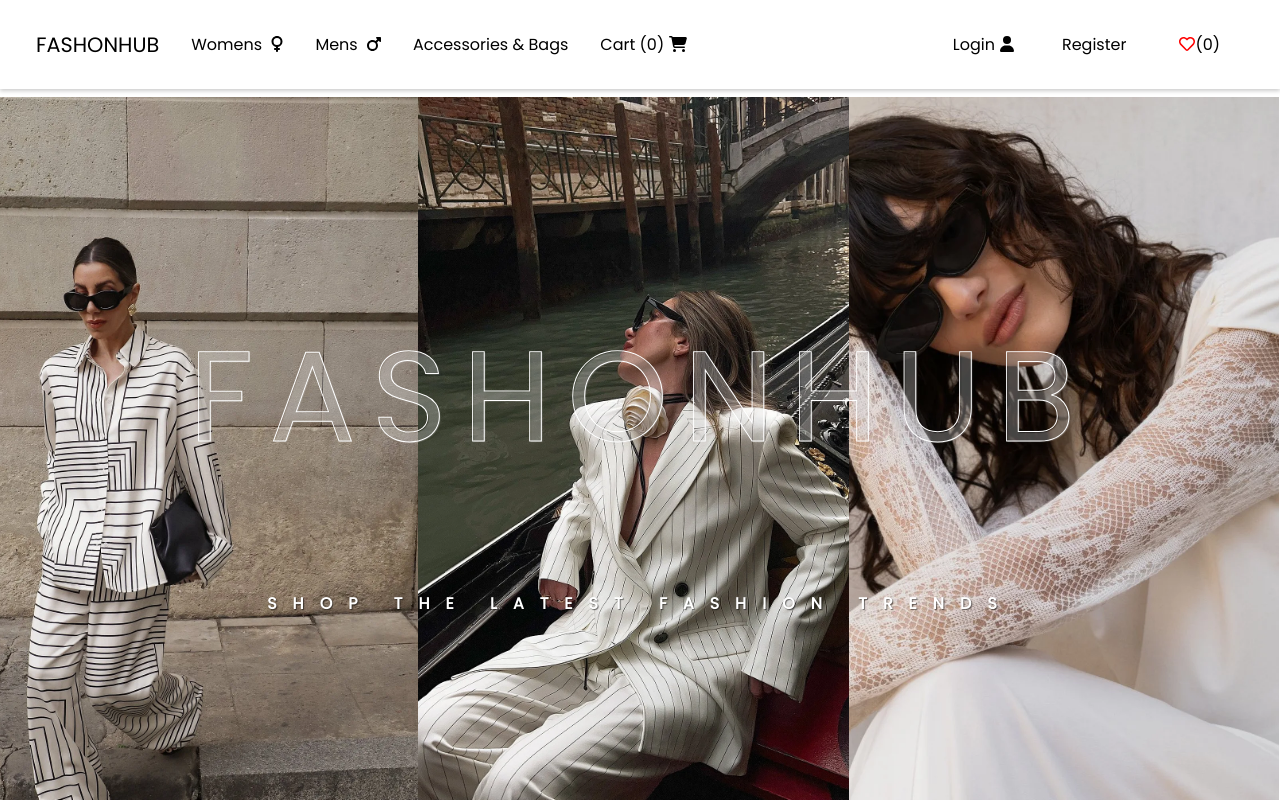
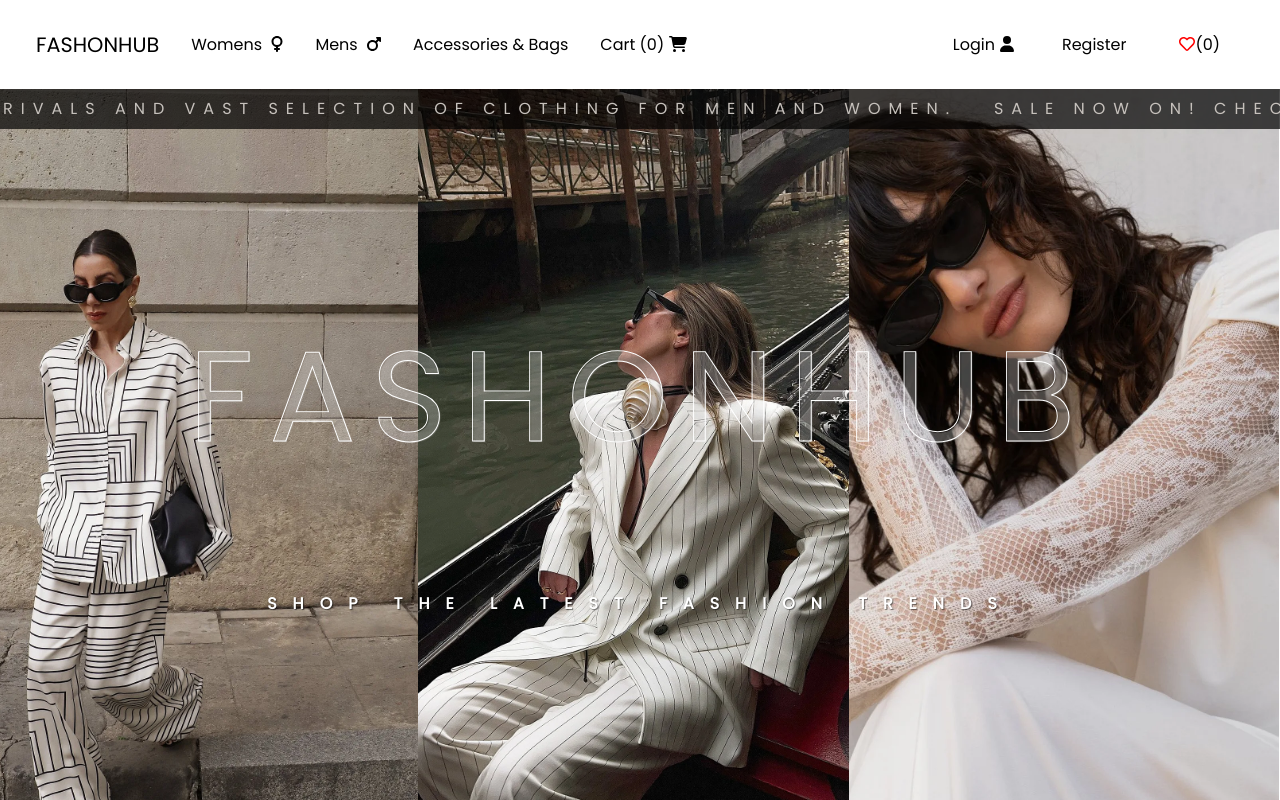
Before and after one commit to ellinorjanssonl/E-commercive, a React (Vite) app in the folder Frontend/: page / in a window 1280 px wide. Shown: the top 800 px of the page. Built offline with nearby package versions, Linux system fonts and the light colour scheme.

Commit message:
banner added

```diff
--- a/Frontend/src/Pages/Css/Home.css
+++ b/Frontend/src/Pages/Css/Home.css
@@ -1,8 +1,43 @@
+@keyframes scrollBanner {
+  from {
+    transform: translateX(100%);
+  }
+  to {
+    transform: translateX(-100%);
+  }
+}
+
+.banner {
+  background-color: rgba(0, 0, 0, 0.7);
+  color: rgb(198, 193, 188);
+  padding: 0.5rem;
+  position:absolute;
+  top: 1;
+  width: 100%;
+  letter-spacing: 0.5rem;
+  text-transform: uppercase;
+  white-space: nowrap;
+  overflow: hidden;
+  z-index: 100;
+}
+
+.banner-text {
+  display: inline-block;
+  animation: scrollBanner 15s linear infinite;
+}
+
+@keyframes scrollBanner {
+  0% {
+    transform: translateX(0%);
+  }
+  100% {
+    transform: translateX(-50%);
+  }
+}
+
 .home {
     display: flex;
     width: 100%;
-    height: auto;
-    margin-top: 0.5rem;
     margin-bottom: 0.5rem;
 }
 
--- a/Frontend/src/Pages/Home.jsx
+++ b/Frontend/src/Pages/Home.jsx
@@ -11,28 +11,30 @@ Jag använder också en Featured section för att visa några utvalda produkter.
 const Home = () => {
   return (
     <div className='home'>
+       <div className="banner">
+       <div className="banner-text">
+        Sale now on! Check out our new arrivals and vast selection of clothing for men and women. &nbsp; Sale now on! Check out our new arrivals and vast selection of clothing for men and women.
+        </div>
+       </div>
         <section className="hero">
           <h1 className='Intro-h1'>FASHONHUB</h1>
           <p className='Intro-p'>Shop the latest fashion trends</p>
           </section>
           <section className="featured">
-
           <div className="row">
           <Card className="Cards">
-        <Card.Img className ="imagesrow" src={Bild17} alt="Card image" />
+          <Card.Img className="imagesrow" src={Bild17} alt="Card image" />
           </Card>
           <Card className="Cards">
-         <Card.Img className ="imagesrow" src={Bild23} alt="Card image" />
+          <Card.Img className="imagesrow" src={Bild23} alt="Card image" />
           </Card>
           <Card className="Cards">
-         <Card.Img className ="imagesrow" src={Bild8} alt="Card image" />
+          <Card.Img className="imagesrow" src={Bild8} alt="Card image" />
           </Card>
         </div>
       </section>
-
-
     </div>
   )
 }
 
-export default Home
+export default Home;
```
Lines whose indentation alone changed are shown as unchanged.
